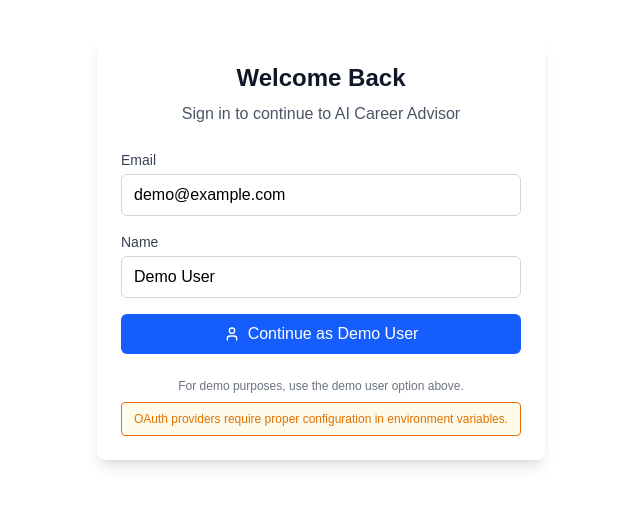
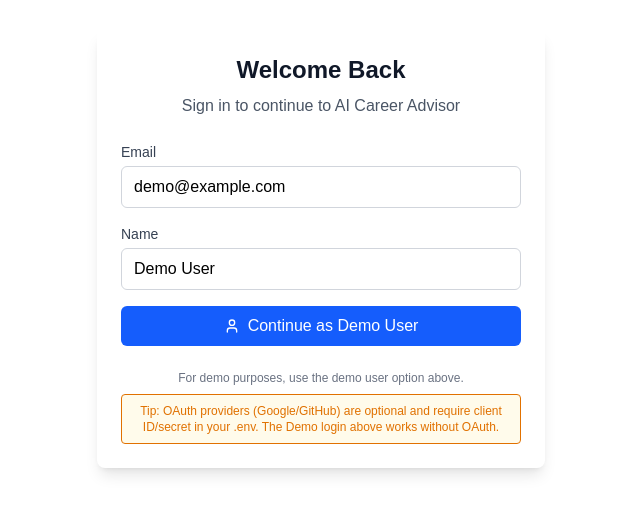
Before and after one commit to yogeshmagatam/Google-hackathon-project, a Next.js app: page /auth/signin in a window 1280 px wide. Shown: the part 151-664 px from the top of the page, without its empty margins (319-959 px from the left). Built offline with nearby package versions, Linux system fonts and the light colour scheme; no server answers.

Commit message:
Changed the Oauth settings

```diff
--- a/src/app/auth/signin/page.tsx
+++ b/src/app/auth/signin/page.tsx
@@ -210,7 +210,7 @@ function SignInContent() {
             </p>
             {(!providers || Object.keys(providers).length <= 1) && (
               <p className="text-xs text-amber-600 bg-amber-50 p-2 rounded border">
-                OAuth providers require proper configuration in environment variables.
+                Tip: OAuth providers (Google/GitHub) are optional and require client ID/secret in your .env. The Demo login above works without OAuth.
               </p>
             )}
           </div>
```
